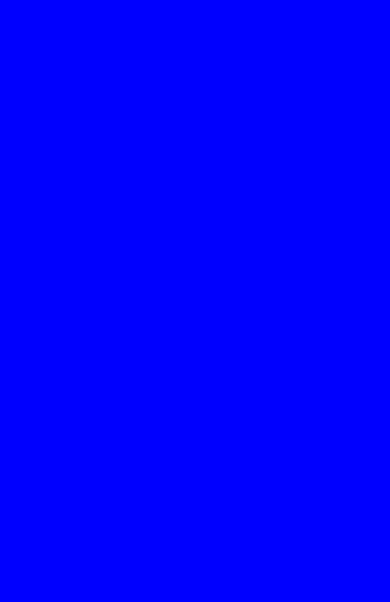
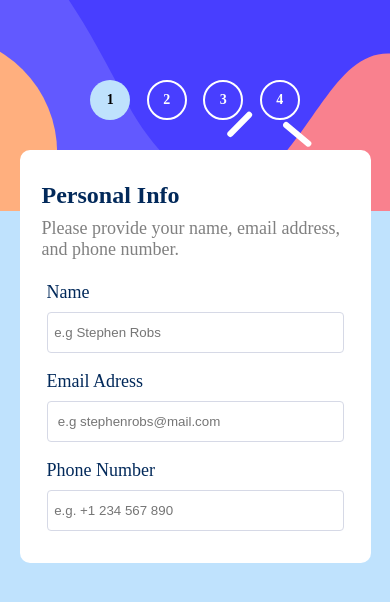
Before and after one commit to dudzvs/TheOdinProjectCourse, a website built with webpack: page MultiStepForm/src/index.html in a window 390 px wide. Built offline with nearby package versions, Linux system fonts and the light colour scheme; files whose address does not match are found by name.

Commit message:
Structure and style Mobile Header and firs form

```diff
--- a/MultiStepForm/src/index.html
+++ b/MultiStepForm/src/index.html
@@ -6,5 +6,59 @@
     <link rel="stylesheet" href="./assets/css/style.css" />
     <title>MultiStepForm</title>
   </head>
-  <body></body>
+  <body>
+    <div class="content">
+      <header>
+        <nav>
+          <div class="nav-btns-pages">
+            <button class="nav-btn active" data-nav-button>1</button>
+            <button class="nav-btn" data-nav-button>2</button>
+            <button class="nav-btn" data-nav-button>3</button>
+            <button class="nav-btn" data-nav-button>4</button>
+          </div>
+        </nav>
+      </header>
+
+      <main>
+        <div class="formBox personal-info">
+          <h2 id="titleForm">Personal Info</h2>
+          <p id="descriptForm">
+            Please provide your name, email address, and phone number.
+          </p>
+          <form action="#" class="formPersonal">
+            <div class="input-wrapper">
+              <label for="userName">Name</label>
+              <input
+                type="text"
+                name="userName"
+                id="userName"
+                required
+                placeholder="e.g Stephen Robs"
+              />
+            </div>
+            <div class="input-wrapper">
+              <label for="userEmail">Email Adress</label>
+              <input
+                type="text"
+                name="email"
+                id="userEmail"
+                required
+                placeholder=" e.g stephenrobs@mail.com"
+              />
+            </div>
+            <div class="input-wrapper">
+              <label for="userPhone">Phone Number</label>
+              <input
+                type="number"
+                name="userPhone"
+                id="userPhone"
+                required
+                placeholder="e.g. +1 234 567 890"
+              />
+            </div>
+          </form>
+        </div>
+      </main>
+    </div>
+  </body>
 </html>
--- a/MultiStepForm/src/style.css
+++ b/MultiStepForm/src/style.css
@@ -1,3 +1,145 @@
+*,
+*::before,
+*::after {
+  margin: 0;
+  padding: 0;
+  box-sizing: border-box;
+}
+
+:root {
+  font-size: 62.5%;
+
+  --bg-img-header: url('./assets/images/bg-sidebar-mobile.svg');
+  --bg-color-page: hsl(206, 94%, 87%);
+  --bg-color-nav-btns: hsl(206, 94%, 87%);
+  --primary-color: hsl(213, 96%, 18%);
+}
+
+@font-face {
+  font-family: 'Ubuntu';
+  src: url('./assets/fonts/Ubuntu-Regular.ttf') format('ttf');
+  font-weight: 400;
+  font-style: normal;
+}
+
+@font-face {
+  font-family: 'Ubuntu Medium';
+  src: url('./assets/fonts/Ubuntu-Medium.ttf') format('ttf');
+  font-weight: 500;
+  font-style: normal;
+}
+@font-face {
+  font-family: 'Ubuntu Bold';
+  src: url('./assets/fonts/Ubuntu-Bold.ttf') format('ttf');
+  font-weight: 700;
+  font-style: normal;
+}
+
 body {
-  background-color: blue;
+  background-color: var(--bg-color-page);
+  font-family: 'Ubuntu';
 }
+
+.content {
+  display: flex;
+  flex-direction: column;
+}
+
+header {
+  display: flex;
+  justify-content: center;
+  height: 25vh;
+  margin-bottom: 2em;
+  background-image: var(--bg-img-header);
+  background-repeat: no-repeat;
+  background-size: cover;
+  background-position: center;
+}
+
+nav {
+  margin-top: 8em;
+}
+
+.nav-btn {
+  width: 40px;
+  height: 40px;
+  border: 2px solid white;
+  color: white;
+  border-radius: 50%;
+  font-family: 'Ubuntu Bold';
+  background-color: transparent;
+  font-weight: bold;
+  font-size: 1.4rem;
+  cursor: pointer;
+}
+
+.nav-btn:not(:first-child) {
+  margin-left: 1em;
+}
+
+.nav-btn.active {
+  color: black;
+  border: none;
+  background-color: var(--bg-color-nav-btns);
+}
+
+main {
+  display: flex;
+  justify-content: center;
+  font-size: 1.8rem;
+  color: grey;
+}
+
+.formBox {
+  margin-top: -4.5em;
+  padding: 32px 22px;
+  width: 90vw;
+  max-width: 100%;
+  border-radius: 10px;
+  background-color: white;
+}
+
+h2 {
+  color: var(--primary-color);
+  font-weight: bold;
+  font-size: 2.4rem;
+  margin-bottom: 9px;
+}
+
+p {
+  margin-bottom: 22px;
+}
+
+form {
+  display: flex;
+  flex-direction: column;
+  padding: 0 5px;
+}
+
+.input-wrapper {
+  display: flex;
+  flex-direction: column;
+  gap: 0.5em;
+}
+
+.input-wrapper:not(:last-child) {
+  margin-bottom: 1em;
+}
+
+input {
+  padding-left: 0.5em;
+}
+
+label {
+  color: var(--primary-color);
+}
+
+.formPersonal input {
+  height: 41px;
+  border: 1px solid #d6d9e6;
+  border-radius: 4px;
+}
+
+.hidden {
+  display: none;
+}
```
